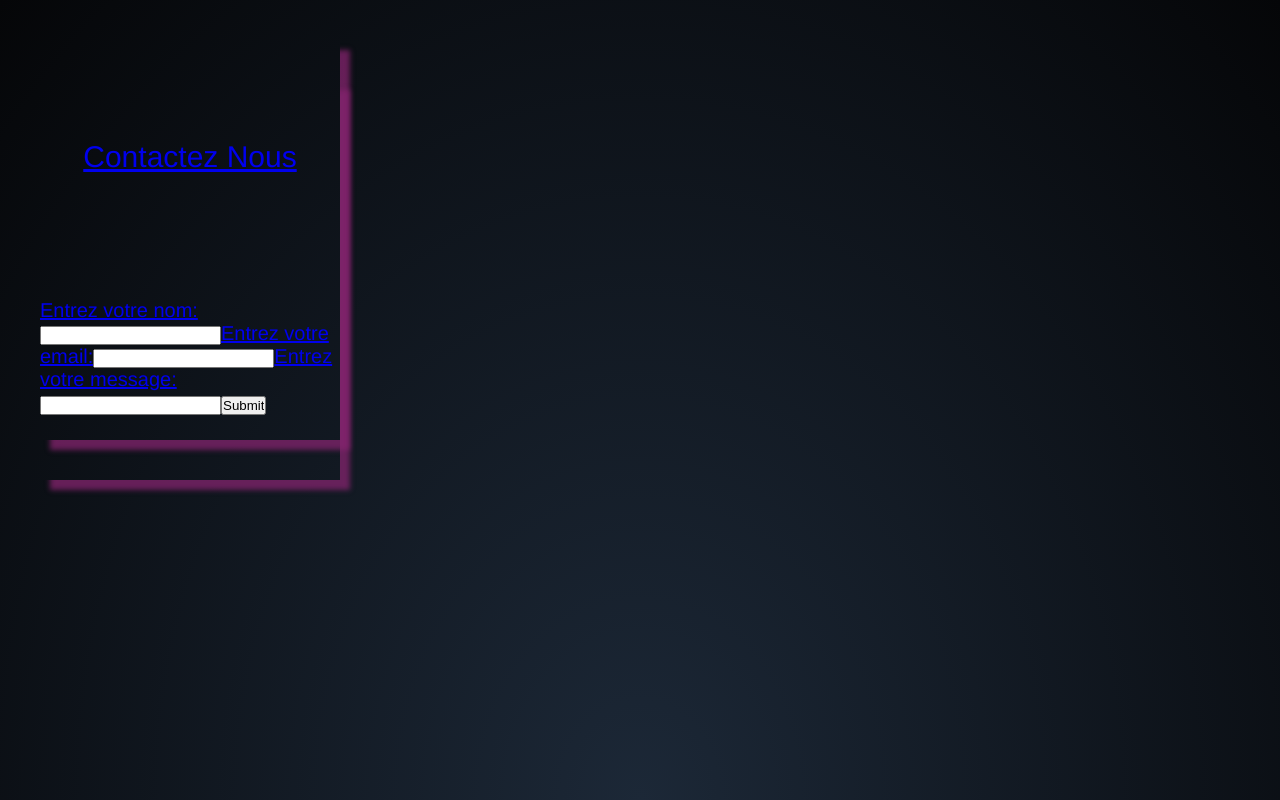
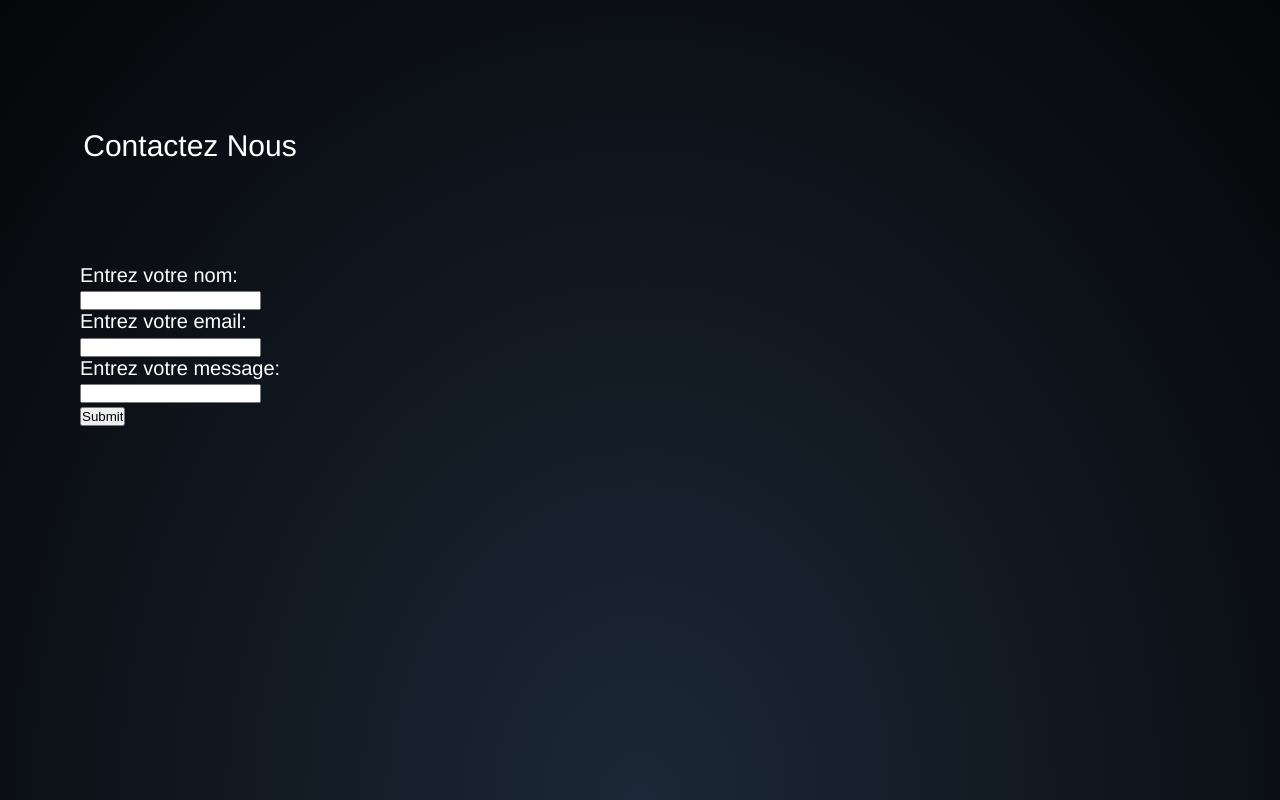
Before and after one commit to Jm49000/Hackathon-1, a React (Vite) app: page /contact in a window 1280 px wide. Built offline with nearby package versions, Linux system fonts and the light colour scheme.

Commit message:
contactformsanscss

```diff
--- a/src/components/ContactForm.jsx
+++ b/src/components/ContactForm.jsx
@@ -18,7 +18,7 @@ const ContactForm = () => {
 
   return (
     <>
-    <Link to="/contact" className="contact">
+    {/* <Link to="/contact" className="contact"> */}
     <section>
     <div className="title">Contactez Nous</div>
     <form onSubmit={handleSubmit}>
@@ -49,7 +49,7 @@ const ContactForm = () => {
         <input type="submit" />
     </form>
     </section>
-    </Link>
+   {/*  </Link> */}
     </>
   )
 }
--- a/src/components/ContactForm.scss
+++ b/src/components/ContactForm.scss
@@ -1,8 +1,8 @@
 section {
 
-box-shadow: 10px 10px 5px 0px rgba(133,36,111,0.75);
+/* box-shadow: 10px 10px 5px 0px rgba(133,36,111,0.75);
 -webkit-box-shadow: 10px 10px 5px 0px rgba(133,36,111,0.75);
--moz-box-shadow: 10px 10px 5px 0px rgba(133,36,111,0.75);
+-moz-box-shadow: 10px 10px 5px 0px rgba(133,36,111,0.75); */
     justify-content: center;
     align-items: center;
     display:flex;
```
